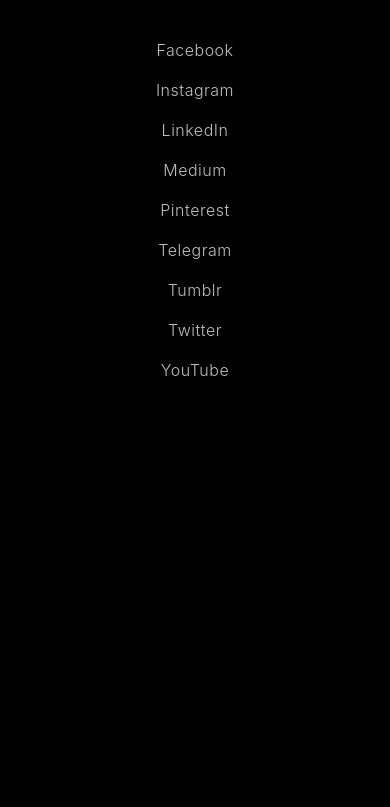
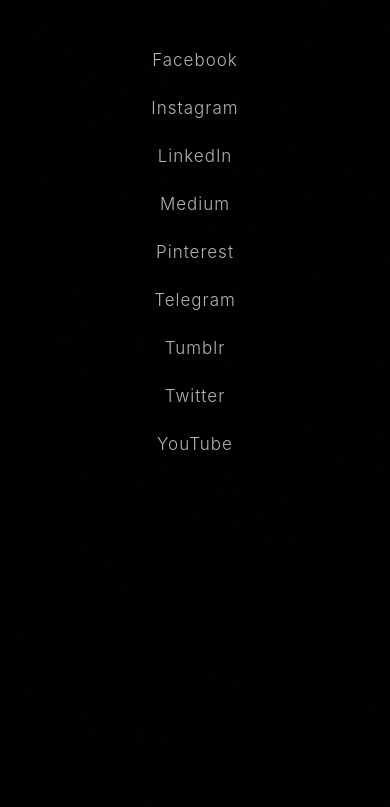
Before and after one commit to kzthik/kzthik.com, a plain HTML site: page index.html in a window 390 px wide. Shown: the top 807 px of the page. Drawn offline with Linux system fonts and the light colour scheme.

Commit message:
Update style.css

```diff
--- a/style.css
+++ b/style.css
@@ -13,7 +13,7 @@ html, body {
   overflow-x: hidden;
 }
 
-/* Fade in animation */
+/* Fade in */
 body {
   opacity: 0;
   animation: fadeIn 1.5s ease forwards;
@@ -36,10 +36,10 @@ body::before {
 /* Left Navigation */
 .left-nav {
   position: fixed;
-  left: 60px;
+  left: 80px;
   top: 50%;
   transform: translateY(-50%);
-  height: 70vh;
+  height: 75vh;
   display: flex;
   flex-direction: column;
   justify-content: space-between;
@@ -48,31 +48,16 @@ body::before {
 .left-nav a {
   color: #fff;
   text-decoration: none;
-  font-size: 16px;
-  opacity: 0.75;
+  font-size: 17px;
+  opacity: 0.7;
   transition: all 0.3s ease;
-  position: relative;
+  letter-spacing: 1px;
 }
 
+/* Premium hover without underline */
 .left-nav a:hover {
   opacity: 1;
-  transform: translateX(4px);
-}
-
-/* Subtle underline */
-.left-nav a::after {
-  content: "";
-  position: absolute;
-  left: 0;
-  bottom: -4px;
-  width: 0%;
-  height: 1px;
-  background: #fff;
-  transition: width 0.3s ease;
-}
-
-.left-nav a:hover::after {
-  width: 100%;
+  transform: translateX(6px);
 }
 
 /* Center */
@@ -84,9 +69,9 @@ body::before {
 }
 
 .typewrap {
-  font-size: clamp(48px, 7vw, 100px);
+  font-size: clamp(56px, 7vw, 110px);
   font-weight: 200;
-  letter-spacing: 2px;
+  letter-spacing: 4px;
 }
 
 .caret {
@@ -105,16 +90,16 @@ body::before {
     transform: none;
     height: auto;
     align-items: center;
-    margin-top: 40px;
-    gap: 20px;
+    margin-top: 50px;
+    gap: 28px; /* Increased spacing */
   }
 
   .center {
-    margin-top: 40px;
+    margin-top: 60px;
   }
 
   .typewrap {
-    font-size: 48px;
+    font-size: 52px;
     text-align: center;
   }
 }
```
